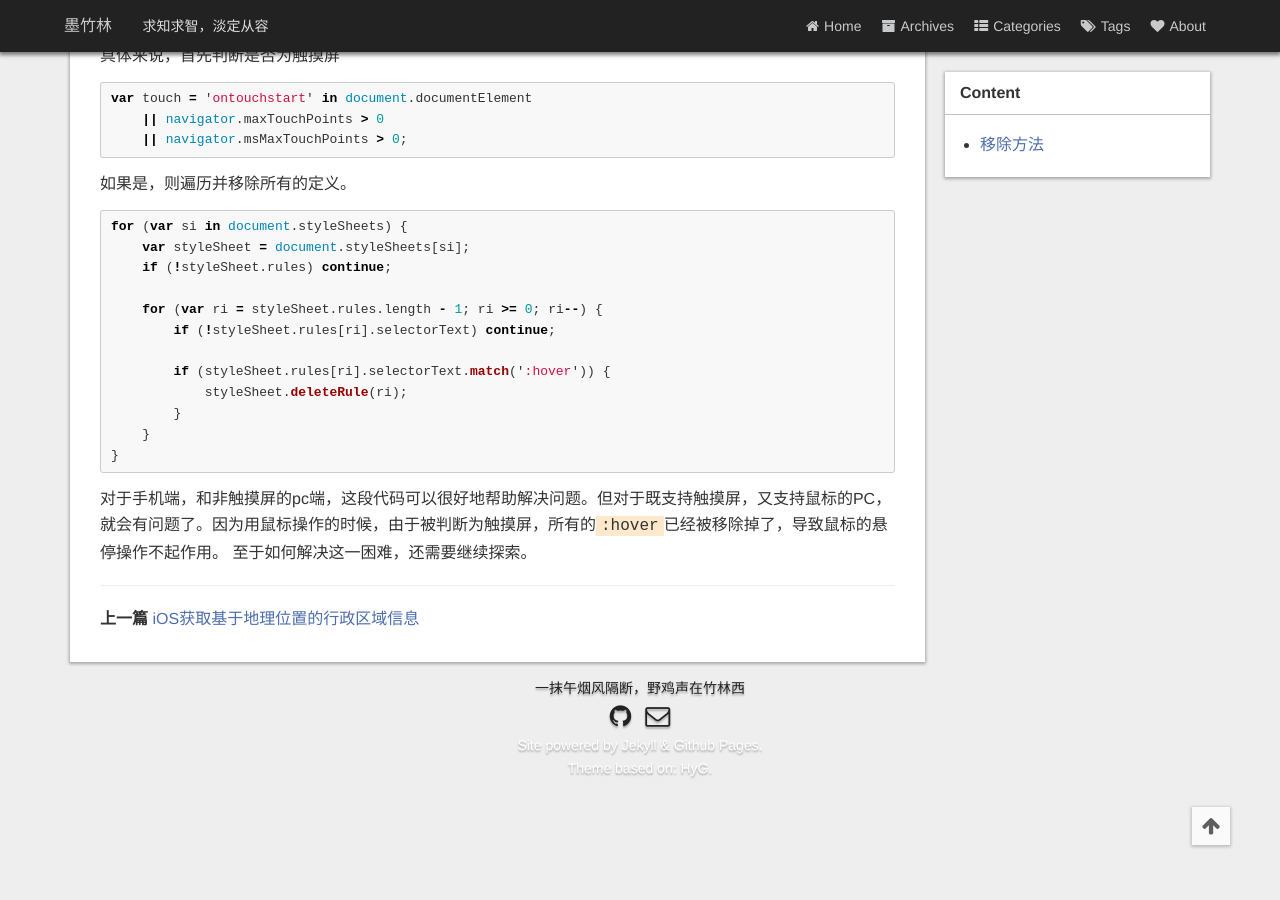
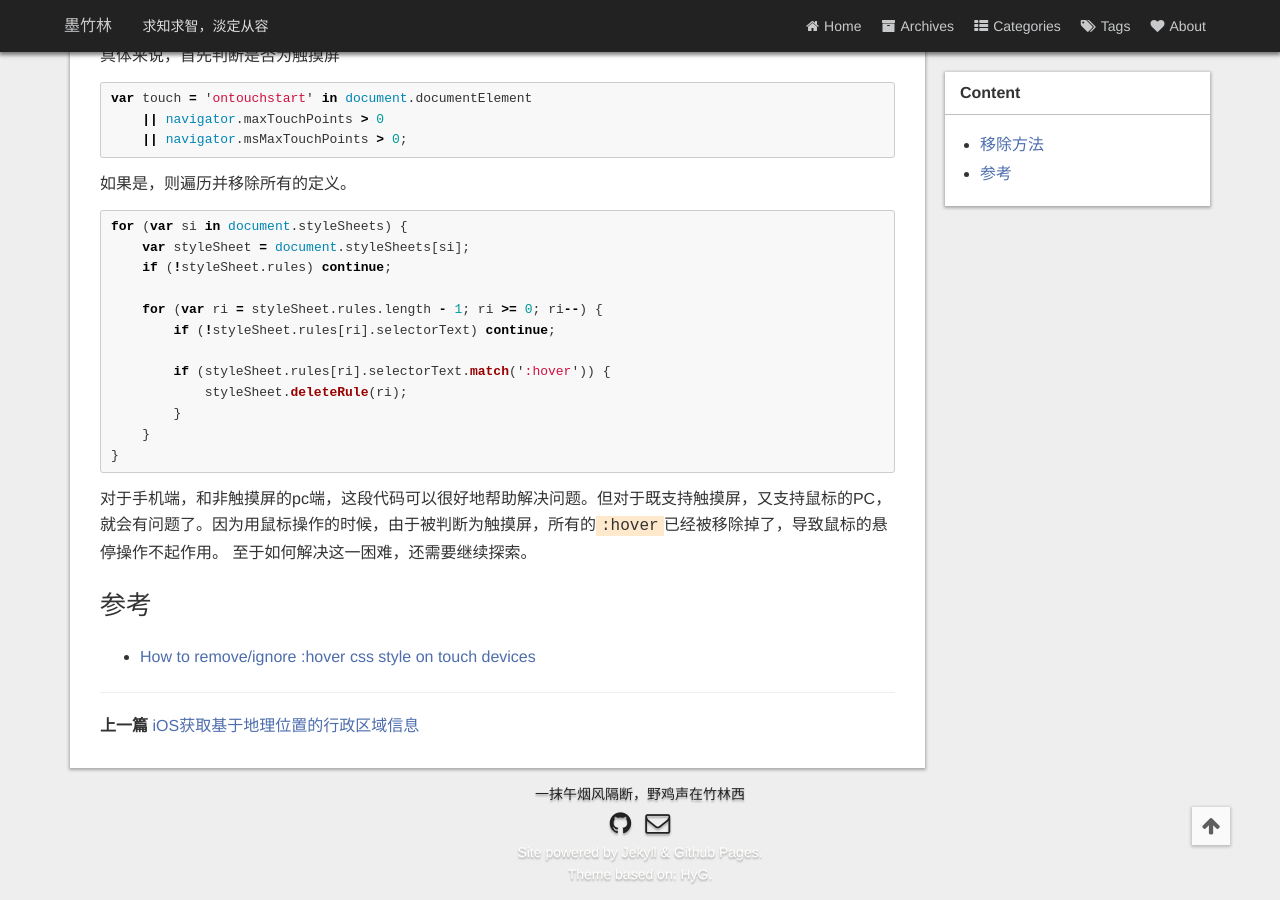
Before and after one commit to pyericz/blog, a Jekyll site: the page built from _posts/2017-08-23-delete-css-hover-for-touch-devices.md, in a window 1280 px wide and 900 px high, scrolled down 884 px. Built offline with Jekyll 4.4.1, drawn with Linux system fonts in a browser that asks for light colours; comment, search, counter and statistics services are not loaded.

Commit message:
add reference

````diff
--- a/_posts/2017-08-23-delete-css-hover-for-touch-devices.md
+++ b/_posts/2017-08-23-delete-css-hover-for-touch-devices.md
@@ -65,3 +65,6 @@ for (var si in document.styleSheets) {
 ```
 对于手机端，和非触摸屏的pc端，这段代码可以很好地帮助解决问题。但对于既支持触摸屏，又支持鼠标的PC，就会有问题了。因为用鼠标操作的时候，由于被判断为触摸屏，所有的```:hover```已经被移除掉了，导致鼠标的悬停操作不起作用。
 至于如何解决这一困难，还需要继续探索。
+
+### 参考
+- [How to remove/ignore :hover css style on touch devices](https://stackoverflow.com/a/30303898)
````
